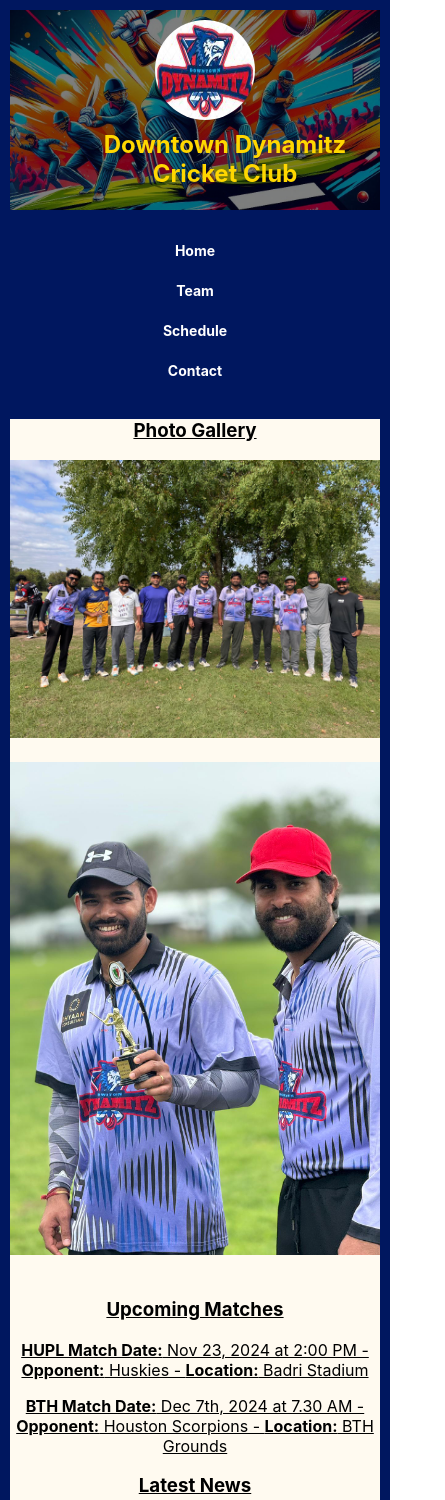
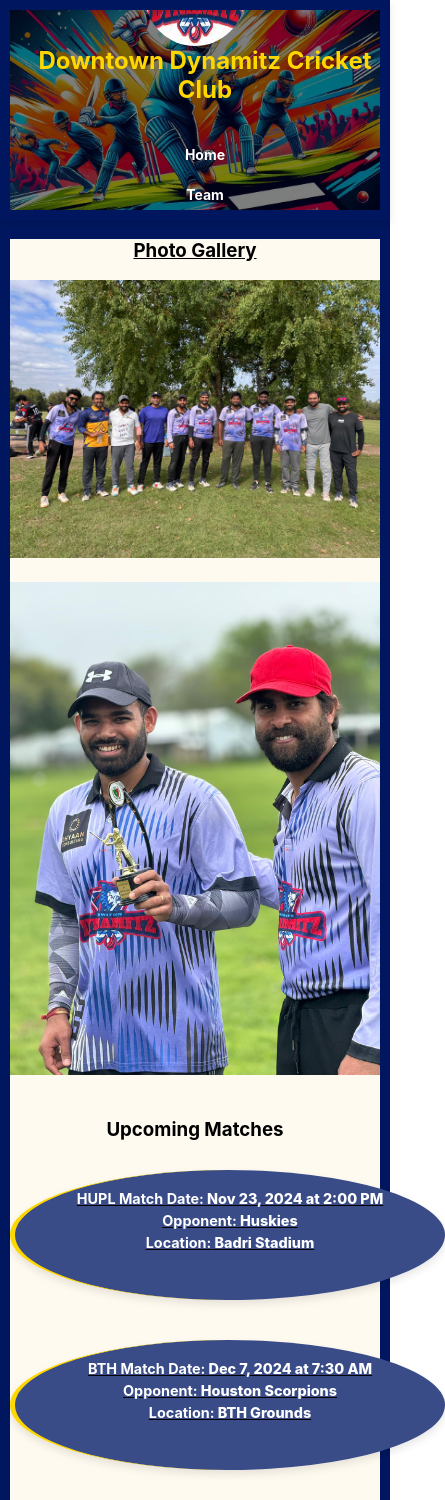
Before and after one commit to downtowndynamitz/downtowndynamitz, a React (Create React App) app: page / in a window 390 px wide. Shown: the top 1500 px of the page, 445 px wide, since content can reach past the window. Built offline with nearby package versions, Linux system fonts and the light colour scheme.

Commit message:
styles and header nav

```diff
--- a/src/App.css
+++ b/src/App.css
@@ -26,9 +26,8 @@
 }
 
 .team, .home, .schedule, .contact {
-  margin: 20px;
+  margin: -20px 20px 20px 20px;
   background-color: floralwhite;
-  height: 2024px;
 }
 
 .player-details {
@@ -67,10 +66,41 @@
   margin-bottom: 20px;
 }
 
+.upcoming-matches {
+  display: flex;
+  flex-direction: row;
+  justify-content: center;
+  gap: 20px; /* Space between the match cards */
+}
+
 .upcoming-matches .hupl, .upcoming-matches .bth {
   width: 1000px;
   height: 100px;
   border-radius: 50%;
+}
+
+.match-card {
+  background-color: #394c88; /* White background for modern look */
+  color: white; /* Dark blue text */
+  border-left: 5px solid #ffd700; /* Gold left border for accent */
+  border-radius: 5px;
+  padding: 15px;
+  margin: 10px 0;
+  width: 45%; /* Ensures each card takes up 45% of the container width */
+  max-width: 400px;
+  box-shadow: 0 4px 8px rgba(0, 0, 0, 0.1);
+  transition: transform 0.3s ease, box-shadow 0.3s ease;
+  font-weight: 800;
+}
+
+.match-card:hover {
+  transform: translateY(-5px);
+  box-shadow: 0 8px 16px rgba(0, 0, 0, 0.2);
+}
+
+.match-card p {
+  margin: 5px 0;
+  font-size: 0.9rem;
 }
 
 .container {
@@ -117,7 +147,11 @@
   font-size: xx-large;
 }
 
-/* Media query for smaller screens */
+.latest-news p, .weeklykey-players p {
+  margin: 10px 0;
+}
+
+/* Responsive Design */
 @media (max-width: 768px) {
   header {
     padding: 10px;
@@ -149,19 +183,11 @@
     height: auto;
   }
 
-  .upcoming-matches .hupl, .upcoming-matches .bth {
-    width: 100%;
-    height: auto;
+  .upcoming-matches {
+    flex-direction: column;
   }
 
-  .container {
-    flex-direction: column;
-    align-items: flex-start;
-  }
-
-  .playerstatscard {
-    width: 80px;
-    height: 80px;
-    margin: 10px 0;
+  .match-card {
+    width: 90%; /* Adjust width for smaller screens */
   }
 }
--- a/src/components/Header.css
+++ b/src/components/Header.css
@@ -7,27 +7,20 @@
     flex-direction: column;
     align-items: center;
     text-align: center;
-}
-
-.header.sticky {
-    position: fixed;
-    top: 0;
-    width: 100%;
-    z-index: 1000;
-    box-shadow: 0 4px 8px rgba(0, 0, 0, 0.1); /* Add shadow for visual effect */
+    box-shadow: 0 4px 8px rgba(0, 0, 0, 0.1);
 }
 
 .banner {
     position: relative;
     width: 100%;
-    height: 250px; /* Adjust height as needed */
+    height: 18rem; /* Adjust height as needed */
     overflow: hidden;
 }
 
 .banner-image {
     width: 100%;
     height: 100%;
-    object-fit: cover; /* Ensures the image covers the entire banner area */
+    object-fit: cover;
 }
 
 .overlay {
@@ -37,10 +30,18 @@
     width: 100%;
     height: 100%;
     display: flex;
+    flex-direction: column;
     align-items: center;
-    background-color: rgba(0, 0, 0, 0.5); /* Semi-transparent overlay */
+    justify-content: center;
+    background-color: rgba(0, 0, 0, 0.5);
     color: #ffd700;
     padding: 10px;
+}
+
+.logo-title {
+    display: flex;
+    align-items: center;
+    margin-bottom: 20px;
 }
 
 .logo {
@@ -53,7 +54,10 @@
 .overlay h1 {
     margin: 0;
     font-size: 4rem;
-    margin-left: 40px;
+}
+
+nav {
+    margin-top: 10px; /* Add margin to separate from the title */
 }
 
 nav ul {
@@ -61,7 +65,7 @@
     padding: 0;
     display: flex;
     justify-content: center;
-    margin: 20px 0 0;
+    margin: 0;
 }
 
 nav ul li {
@@ -89,19 +93,25 @@
     }
 
     .overlay {
-        flex-direction: column;
         text-align: center;
     }
 
     .logo {
         width: 100px;
         height: 100px;
-        margin-bottom: 10px;
-        margin-right: 0;
+    }
+
+    .logo-title {
+        flex-direction: column;
+        align-items: center;
     }
 
     .overlay h1 {
         font-size: 1.5rem;
+    }
+
+    nav {
+        margin-top: 10px;
     }
 
     nav ul {
--- a/src/components/Header.js
+++ b/src/components/Header.js
@@ -8,9 +8,9 @@
             <div className="banner">
                 <img src="/assets/images/banner.png" alt="Cricket Banner" className="banner-image" />
                 <div className="overlay">
+                    <div className="logo-title">
                         <img src="/assets/images/current.jpg" alt="Downtown Dynamitz Logo" className="logo" />
                         <h1>Downtown Dynamitz Cricket Club</h1>
-                </div>
                     </div>
                     <nav>
                         <ul>
@@ -20,6 +20,8 @@
                             <li><Link to="/contact">Contact</Link></li>
                         </ul>
                     </nav>
+                </div>
+            </div>
         </header>
     );
 };
--- a/src/components/Home.js
+++ b/src/components/Home.js
@@ -3,32 +3,39 @@
 const Home = () => {
     return (
         <div className="home">
-            <div class="photo-gallery">
+            <div className="photo-gallery">
                 <h3>Photo Gallery</h3>
-                <img src="/assets/images/teamupdates/combined.jpg" alt="Downtown Dynamitz Logo" className="" />
-                <img src="/assets/images/teamupdates/mom.jpg" alt="Downtown Dynamitz Logo" className="" />
+                <img src="/assets/images/teamupdates/combined.jpg" alt="Downtown Dynamitz Logo" />
+                <img src="/assets/images/teamupdates/mom.jpg" alt="Downtown Dynamitz Logo" />
+            </div>
+            <p><h3>Upcoming Matches</h3></p>
+            <div className="upcoming-matches">
+
+
+                <div className="match-card hupl">
+                    <p><strong>HUPL Match Date:</strong> Nov 23, 2024 at 2:00 PM</p>
+                    <p><strong>Opponent:</strong> Huskies</p>
+                    <p><strong>Location:</strong> Badri Stadium</p>
+                </div>
+
+                <div className="match-card bth">
+                    <p><strong>BTH Match Date:</strong> Dec 7, 2024 at 7:30 AM</p>
+                    <p><strong>Opponent:</strong> Houston Scorpions</p>
+                    <p><strong>Location:</strong> BTH Grounds</p>
+                </div>
             </div>
 
-            <div class="upcoming-matches">
-                <h3>Upcoming Matches</h3>
-
-                <p><strong>HUPL Match Date:</strong> Nov 23, 2024 at 2:00 PM - <strong>Opponent:</strong> Huskies - <strong>Location:</strong> Badri Stadium</p>
-
-                <p><strong>BTH Match Date:</strong> Dec 7th, 2024 at 7.30 AM - <strong>Opponent:</strong> Houston Scorpions - <strong>Location:</strong> BTH Grounds</p>
-
-
-            </div>
-            <div class="latest-news">
+            <div className="latest-news">
                 <h3>Latest News</h3>
                 <p>Downtown Dynamitz secures a thrilling victory against the Oldfarm Rangers!</p>
                 <p>Star player <strong>Kiran Boddupalli</strong> achieves a personal best with 33 runs.</p>
             </div>
 
-            <div class="weeklykey-players">
+            <div className="weeklykey-players">
                 <h3>Meet Our Key Players for this week</h3>
-                    <p><a href="/team/kiranp">Kiran Kumar Pariti - Captain</a></p>
-                    <p><a href="/team/kiranb">Kiran Boddupalli - Batsman</a></p>
-                    <p><a href="/team/ashok">Ashok Kolluru - Bowler</a></p>
+                <p><a href="/team/kiranp">Kiran Kumar Pariti - Captain</a></p>
+                <p><a href="/team/kiranb">Kiran Boddupalli - Batsman</a></p>
+                <p><a href="/team/ashok">Ashok Kolluru - Bowler</a></p>
             </div>
         </div>
     );
```
Lines whose indentation alone changed are shown as unchanged.
